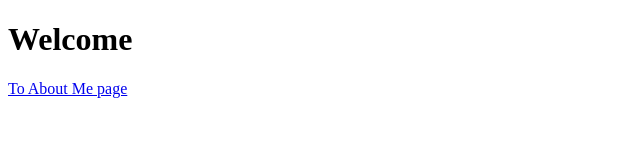
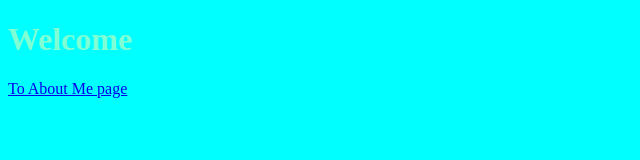
Before and after one commit to annastmal/Personal-Website, a plain HTML site: page index.html in a window 1280 px wide. Shown: the whole page, without its empty margins (0-640 px from the left). Drawn offline with Linux system fonts and the light colour scheme; files that its build step writes are made by us from their sources.

Commit message:
Added css stylesheet to the files

```diff
--- a/index.html
+++ b/index.html
@@ -4,6 +4,8 @@
     <meta charset="UTF-8" />
     <meta http-equiv="X-UA-Compatible" content="IE=edge" />
     <meta name="viewport" content="width=device-width, initial-scale=1.0" />
+    <link rel="stylesheet" href="/styles.css" />
+
     <title>Homepage</title>
   </head>
   <body>
```
Also changed, not shown: about.html (+1 -0 lines).
